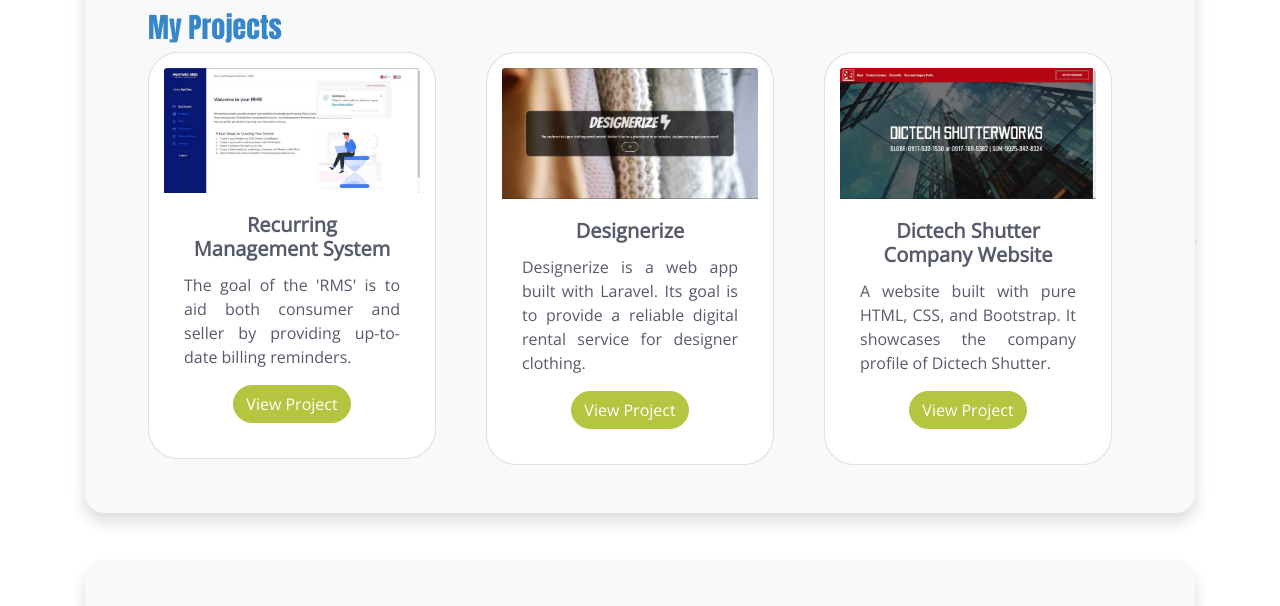
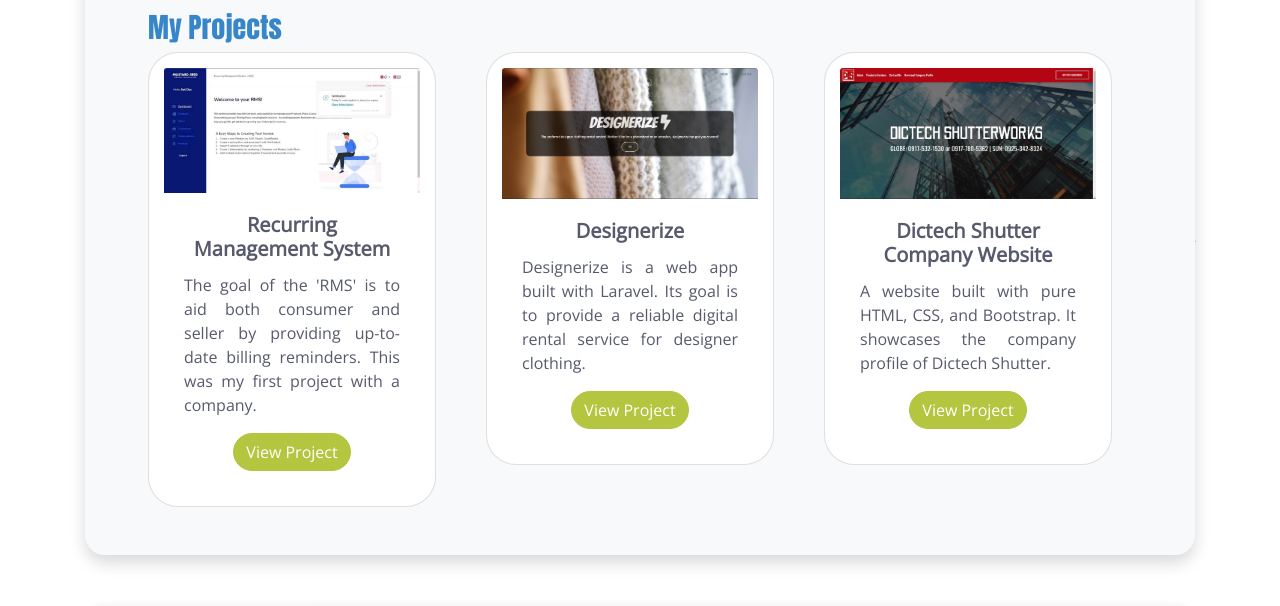
Before and after one commit to 24fael/web-portfolio, a plain HTML site: page index.html in a window 1280 px wide. Shown: the part 1057-1663 px from the top of the page. Drawn offline with nearby package versions, Linux system fonts and the light colour scheme.

Commit message:
minor change

```diff
--- a/index.html
+++ b/index.html
@@ -88,7 +88,7 @@
                     <img src="./images/rms.jpg" class="card-img-top img-fluid" alt="...">
                     <div class="card-body">
                     <h5 class="card-title">Recurring Management System</h5>
-                    <p class="card-text text-justify">The goal of the 'RMS' is to aid both consumer and seller by providing up-to-date billing reminders.</p>
+                    <p class="card-text text-justify">The goal of the 'RMS' is to aid both consumer and seller by providing up-to-date billing reminders. This was my first project with a company.</p>
                     <a href="https://www.mseedsystems.com/" target="_blank"><button class="btn btn-dark">View Project</button></a>
                     </div>
                 </div>
```
